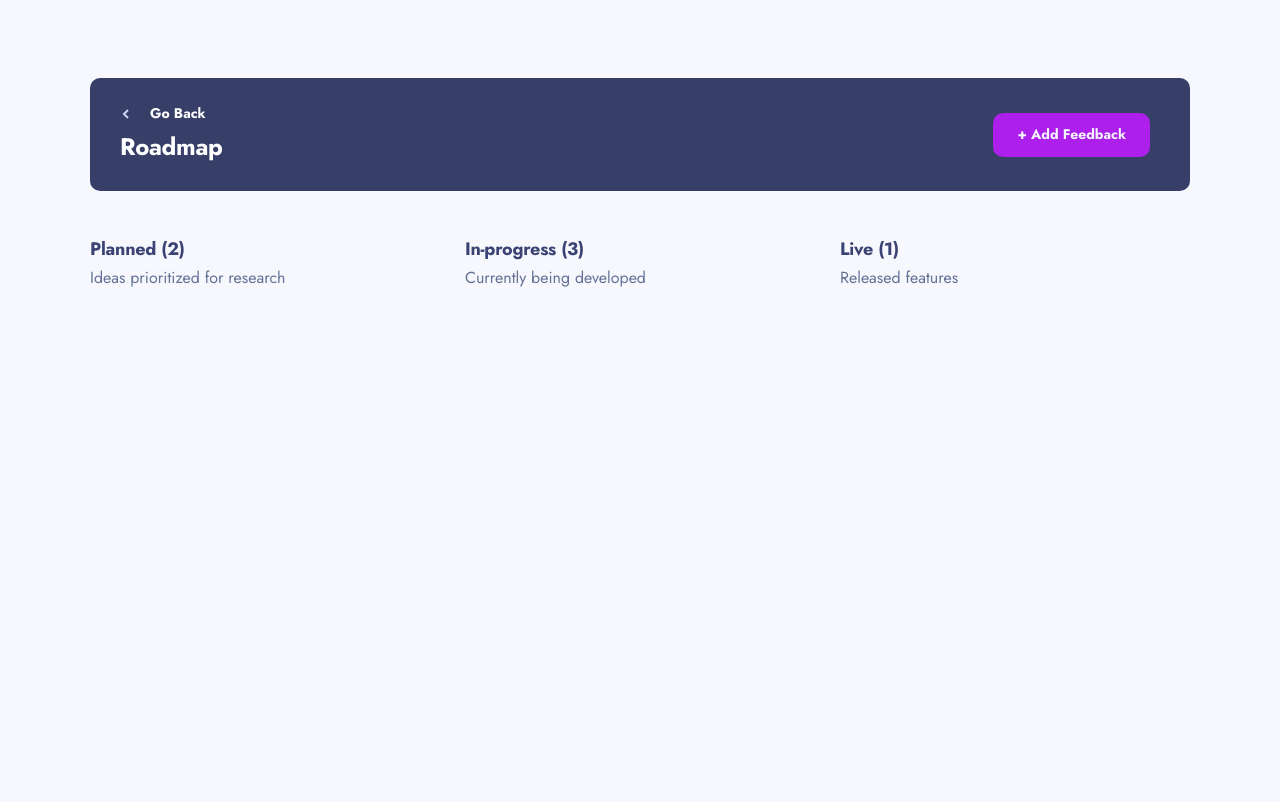
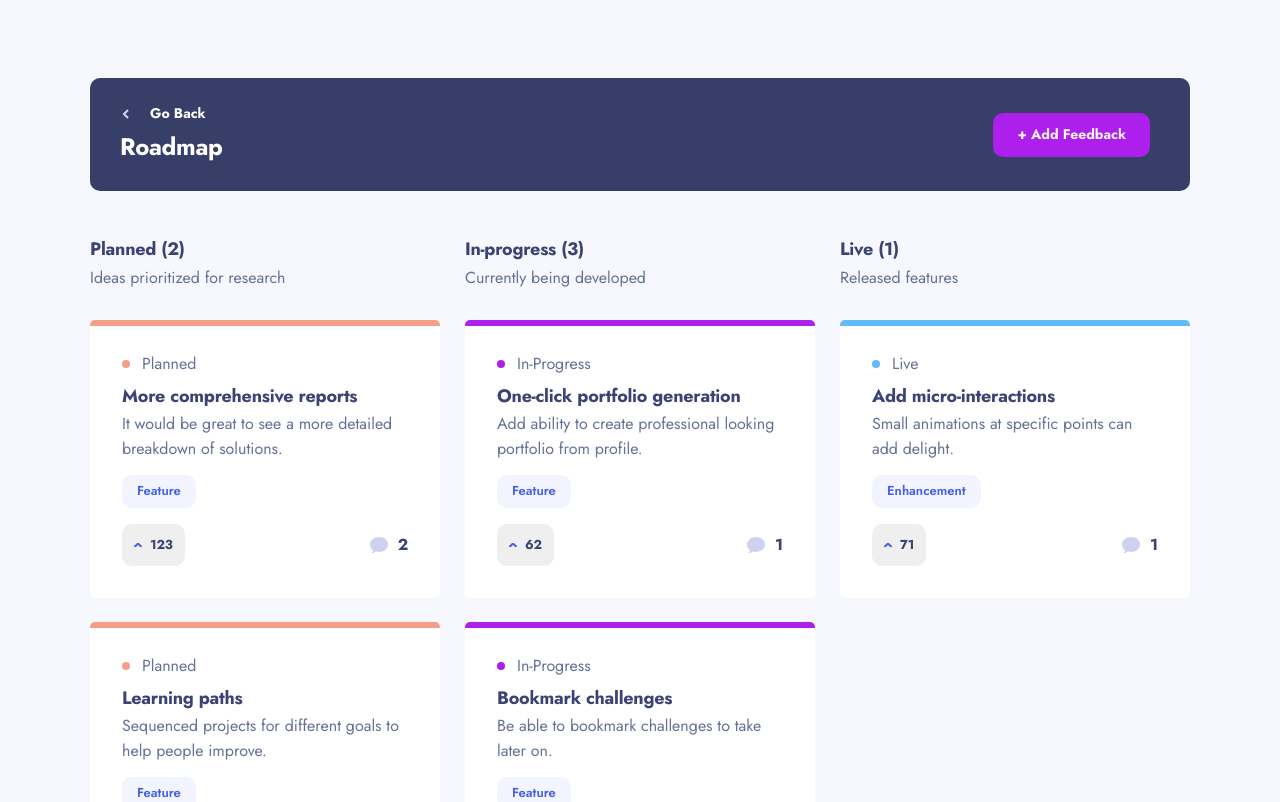
Before and after one commit to jownsu/product-feedback-app, a React (Vite) app: page /roadmap in a window 1280 px wide. Shown: the top 802 px of the page. Built offline with nearby package versions, Linux system fonts and the light colour scheme.

Commit message:
Implemented request cards from roadmap page

```diff
--- a/src/assets/sass/index.scss
+++ b/src/assets/sass/index.scss
@@ -32,19 +32,8 @@ body{
 
 /* GLOBAL STYLES */
 
-.suggestion{
-    background: $color_white;
+.upvotes{
     border-radius: 1rem;
-    padding: 2.8rem 3.2rem;
-    display: flex;
-    gap: 4rem;
-
-
-    .upvotes{
-        background: #F2F4FE;
-        border-radius: 1rem;
-        width: 4rem;
-        height: 5.3rem;
     border: none;
     outline: none;
     display: flex;
@@ -53,6 +42,8 @@ body{
     justify-content: center;
     gap: .8rem;
     transition: all .2s;
+    align-self: flex-start;
+    padding: .6rem .9rem;
 
     &--active{
         background: $color_secondary;
@@ -86,6 +77,34 @@ body{
         margin-bottom: 0;
     }
 }
+
+.comment_count{
+    display: flex;
+    align-items: center;
+    gap: 1rem;
+    margin-left: auto;
+
+    &__icon{
+        display: block;
+        height: 1.6rem;
+        width: 1.8rem;
+        background: url("/images/shared/icon-comments.svg") no-repeat center;
+    }
+
+    &__count{
+        color: $color_grey_dark_1;
+        font-size: 1.6rem;
+        font-weight: 700;
+        letter-spacing: -0.222px;
+    }
+}
+
+.suggestion{
+    background: $color_white;
+    border-radius: 1rem;
+    padding: 2.8rem 3.2rem;
+    display: flex;
+    gap: 4rem;
 
     .product{
         display: flex;
@@ -123,27 +142,6 @@ body{
             background: $color_grey_light_1;
             text-transform: capitalize;
             margin-top: 1.1rem;
-        }
-    }
-
-    .comment{
-        display: flex;
-        align-items: center;
-        gap: 1rem;
-        margin-left: auto;
-
-        &__icon{
-            display: block;
-            height: 1.6rem;
-            width: 1.8rem;
-            background: url("/images/shared/icon-comments.svg") no-repeat center;
-        }
-
-        &__count{
-            color: $color_grey_dark_1;
-            font-size: 1.6rem;
-            font-weight: 700;
-            letter-spacing: -0.222px;
         }
     }
 }
--- a/src/views/feedbacks/feedbacks.jsx
+++ b/src/views/feedbacks/feedbacks.jsx
@@ -3,6 +3,7 @@ import React from "react";
 
 /* Redux */
 import { useDispatch } from "react-redux";
+import { useNavigate } from "react-router-dom";
 import { postComment, postReply, toggleVote } from "../../redux/feedback_slice";
 
 /* Components */
@@ -23,6 +24,7 @@ import "./feedbacks.scss";
 const Feedbacks = () => {
 
     const dispatch = useDispatch();
+    const navigate = useNavigate();
     const { feedback_id } = useParams();
     const { product_requests } = useSelector(state => state.feedback);
 
@@ -42,13 +44,14 @@ const Feedbacks = () => {
     return(
         <div className="feedbacks">
             <div className="header">
-                <Link
-                    to="/"
+                <button
+                    type="button"
+                    onClick={() => navigate(-1)}
                     className="back"
                 >
                     <span className="back__icon"></span>
                     Go back
-                </Link>
+                </button>
                 {
                     selected_feedback &&
                         <Link
--- a/src/views/home/components/suggestion_item/suggestion_item.component.jsx
+++ b/src/views/home/components/suggestion_item/suggestion_item.component.jsx
@@ -26,9 +26,9 @@ const SuggestionItem = ({product, onUpVoteClick = () => {}}) => {
                 <p className="product__description">{product.description}</p>
                 <div className="product__category">{CATEGORIES[product.category]}</div>
             </div>
-            <div className="comment">
-                <span className="comment__icon"></span>
-                <p className="comment__count">{product?.comments?.length}</p>
+            <div className="comment_count">
+                <span className="comment_count__icon"></span>
+                <p className="comment_count__count">{product?.comments?.length}</p>
             </div>
         </div>
     )
--- /dev/null
+++ b/src/views/roadmap/components/request_card/request_card.component.jsx
@@ -0,0 +1,40 @@
+/* React */
+import React from "react";
+
+/* Plugins */
+import { Link } from "react-router-dom";
+
+/* Constants */
+import { STATUS, CATEGORY } from "../../../../assets/constants/constants";
+
+/* Styles */
+import "./request_card.component.scss"
+
+const RequestCard = ({request, onUpVoteClick = () => {}}) => {
+    const { title, status, description, category } = request;
+
+    return(
+        <div className={`request_card request_card--${STATUS[status]}`}>
+            <p className="request_card__status">{STATUS[status]}</p>
+            <Link to={`/feedbacks/${request.id}`} className="request_card__title">{title}</Link>
+            <p className="request_card__description">{description}</p>
+            <div className="request_card__category">{CATEGORY[category]}</div>
+            <div className="request_card__foot">
+                <button
+                    type="button"
+                    className={`upvotes ${request.is_upvoted ? "upvotes--active" : ""}`}
+                    onClick={() => onUpVoteClick(request.id)}
+                >
+                    <span className="upvotes__icon"></span>
+                    <p className="upvotes__count">{request.upvotes}</p>
+                </button>
+                <div className="comment_count">
+                    <span className="comment_count__icon"></span>
+                    <p className="comment_count__count">{request?.comments?.length}</p>
+                </div>
+            </div>
+        </div>
+    )
+}
+
+export default RequestCard;
--- /dev/null
+++ b/src/views/roadmap/components/request_card/request_card.component.scss
@@ -0,0 +1,100 @@
+@import "../../../../assets/sass/variables";
+
+.request_card{
+    background: $color_white;
+    padding: 2.5rem 3.2rem 3.2rem 3.2rem;
+    border-radius: 5px;
+    border-top: 6px solid $color_grey_dark_2;
+
+    &--Planned{
+        border-top-color: $color_orange;
+
+        .request_card__status::before{
+            background: $color_orange;
+        }
+    }
+
+    &--In-Progress{
+        border-top-color: $color_primary;
+
+        .request_card__status::before{
+            background: $color_primary;
+        }
+    }
+
+    &--Live{
+        border-top-color: $color_cyan;
+
+        .request_card__status::before{
+            background: $color_cyan;
+        }
+    }
+
+    &__status{
+        color: $color_grey_dark_2;
+        font-size: 1.6rem;
+        position: relative;
+        display: flex;
+        align-items: center;
+        justify-content: space-between;
+        padding-left: 2rem;
+        margin-bottom: .5rem;
+
+        &::before{
+            content: "";
+            position: absolute;
+            left: 0;
+            height: .8rem;
+            width: .8rem;
+            border-radius: 50%;
+            background: $color_black;
+        }
+    }
+
+    &__title{
+        color: $color_grey_dark_1;
+        font-size: 1.8rem;
+        font-weight: 700;
+        letter-spacing: -.25px;
+        text-decoration: none;
+        transition: all .2s;
+        &:hover{
+            color: $color_secondary;
+        }
+    }
+
+    &__description{
+        color: $color_grey_dark_2;
+        font-size: 1.6rem;
+        font-weight: 400;
+    }
+
+    &__category{
+        color: $color_secondary;
+        font-size: 1.3rem;
+        font-weight: 600;
+        padding: .6rem 1.5rem;
+        border-radius: 1rem;
+        background: $color_grey_light_1;
+        display: inline-block;
+        margin-top: 1.3rem;
+
+    }
+
+    &__foot{
+        display: flex;
+        justify-content: space-between;
+        margin-top: 1.6rem;
+
+        .upvotes{
+            flex-direction: row;
+            align-items: center;
+            justify-content: center;
+            padding: 1.1rem 1.2rem;
+
+            &__icon{
+                margin-top: 0;
+            }
+        }
+    }
+}
--- a/src/views/roadmap/roadmap.jsx
+++ b/src/views/roadmap/roadmap.jsx
@@ -1,11 +1,15 @@
 /* React */
 import React from "react";
+
+/* Component */
+import RequestCard from "./components/request_card/request_card.component";
 
 /* Plugins */
 import { Link, useNavigate } from "react-router-dom";
 
 /* Reducer */
 import { useDispatch, useSelector } from "react-redux";
+import { toggleVote } from "../../redux/feedback_slice";
 
 /* Constants */
 import { STATUS } from "../../assets/constants/constants";
@@ -16,6 +20,7 @@ import "./roadmap.scss";
 const Roadmap = () => {
 
     const navigate = useNavigate();
+    const dispatch = useDispatch();
     const { product_requests } = useSelector(state => state.feedback);
 
     const planned_requests = product_requests.filter(request => STATUS[request.status] === "Planned");
@@ -23,7 +28,7 @@ const Roadmap = () => {
     const live_requests = product_requests.filter(request => STATUS[request.status] === "Live");
 
     return (
-        <div className="roadmap">
+        <div className="roadmap_page">
             <div className="header">
                 <div className="header__left">
                     <button type="button" onClick={() => navigate(-1)}><span className="left_icon"></span> Go Back</button>
@@ -46,6 +51,48 @@ const Roadmap = () => {
                     <p>Released features</p>
                 </div>
             </div>
+
+            <div className="requests">
+                <div className="requests__block">
+                    {
+                        !!planned_requests.length &&
+                            planned_requests.map(request => {
+                                return (
+                                    <RequestCard
+                                        request={request}
+                                        onUpVoteClick={(id) => dispatch(toggleVote({id}))}
+                                    />
+                                )
+                            })
+                    }
+                </div>
+                <div className="requests__block">
+                    {
+                        !!in_progress_requests.length &&
+                            in_progress_requests.map(request => {
+                                return (
+                                    <RequestCard
+                                        request={request}
+                                        onUpVoteClick={(id) => dispatch(toggleVote({id}))}
+                                    />
+                                )
+                            })
+                    }
+                </div>
+                <div className="requests__block">
+                    {
+                        !!live_requests.length &&
+                            live_requests.map(request => {
+                                return (
+                                    <RequestCard
+                                        request={request}
+                                        onUpVoteClick={(id) => dispatch(toggleVote({id}))}
+                                    />
+                                )
+                            })
+                    }
+                </div>
+            </div>
         </div>
     )
 }
--- a/src/views/roadmap/roadmap.scss
+++ b/src/views/roadmap/roadmap.scss
@@ -1,7 +1,6 @@
 @import "../../assets/sass/variables";
 
-.roadmap{
-
+.roadmap_page{
     max-width: 110rem;
     width: 100%;
     margin: 7.8rem auto;
@@ -69,4 +68,17 @@
         }
     }
 
+    .requests{
+        display: flex;
+        justify-content: space-between;
+        margin-top: 3rem;
+
+        &__block{
+            flex: 1;
+            max-width: 35rem;
+            display: flex;
+            flex-direction: column;
+            gap: 2.4rem;
+        }
+    }
 }
```
Also changed, not shown: src/views/home/home.jsx (+9 -6 lines). Lines whose indentation alone changed are shown as unchanged.
